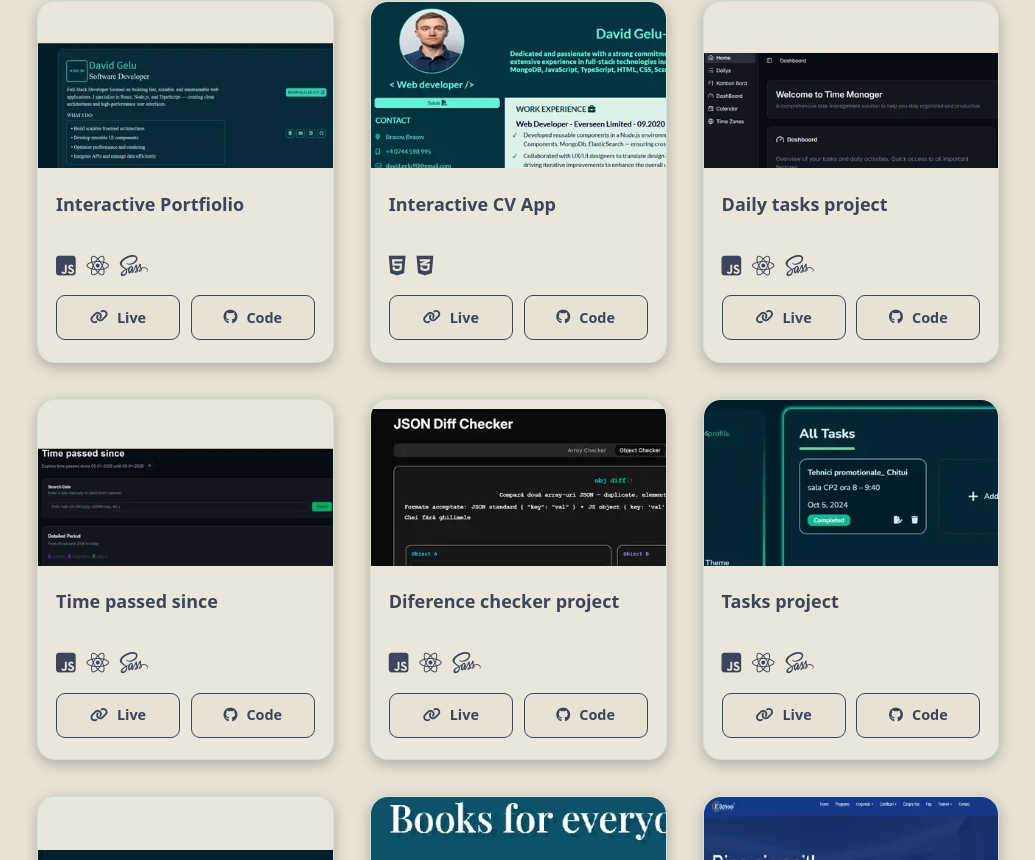
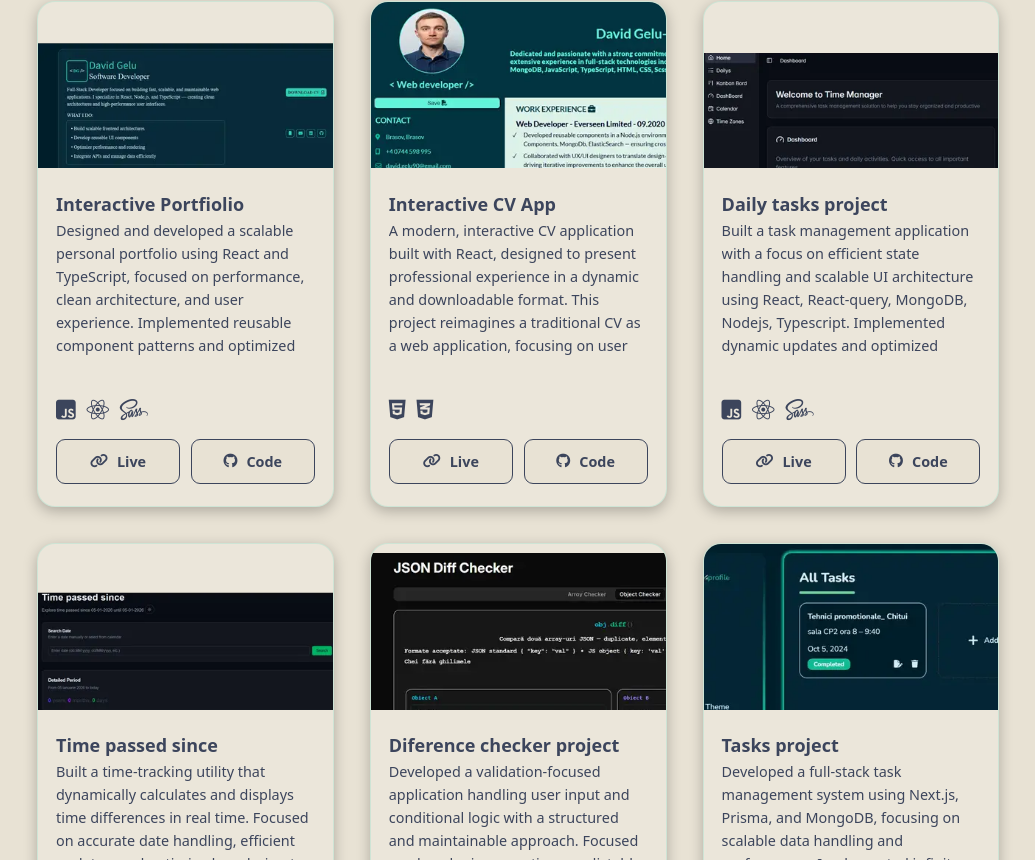
Before and after one commit to david-gelu/react-portfolio, a React (Vite) app: page / in a window 1280 px wide. Shown: the part 1040-1900 px from the top of the page, without its empty margins (173-1208 px from the left). Built offline with nearby package versions, Linux system fonts and the light colour scheme; no server answers.

Commit message:
update projects with desc

```diff
--- a/src/assets/_projects.scss
+++ b/src/assets/_projects.scss
@@ -66,10 +66,17 @@
   gap: 1rem;
 }
 
-.project-title {
+p.project-title {
   font-size: 1rem;
-  font-weight: 600;
+  font-weight: 700;
   color: $text-color;
+}
+
+.project-desc {
+  font-size: 0.8rem;
+  font-weight: 500;
+  height: 8rem;
+  overflow-y: auto;
 }
 
 .project-tech {
--- a/src/components/ProjectsPage.tsx
+++ b/src/components/ProjectsPage.tsx
@@ -55,8 +55,9 @@ const ProjectsPage = () => {
               </div>
 
               <div className="project-info">
-                <p className="project-title">{p.title}</p>
-
+                <p className="project-title">{p.title}
+                  <div className="project-desc">{p.desc}</div>
+                </p>
                 <div className="project-tech">
                   {p.teh?.slice(0, 4).map((t: string, i: number) => (
                     <i key={i} className={t} />
--- a/src/data.ts
+++ b/src/data.ts
@@ -206,11 +206,11 @@ export const studies = [
 export const work = [
   {
     everseen: [
-      'Built scalable web applications using React, TypeScript, Node.js, and MongoDB.',
-      'Developed components and improved code maintainability by reduceing code duplication through reusable component patterns.',
-      'Optimized performance and rendering behavior to enhance user experience by optimizing component rendering.',
-      'Collaborated with designer to deliver responsive UIs and seamless user experiences across devices.',
-      'Worked in Agile teams using Jira and GitLab  for project management and version control and participated in code reviews to maintain code quality and share knowledge.'
+      'Developed and maintained a real-time analytics dashboard using React, TypeScript, Node.js, and MongoDB, serving enterprise clients across multiple regions',
+      'Built and maintained a library of reusable UI components used across the platform, reducing development time and improving consistency',
+      'Optimized rendering performance and front-end load times, contributing to measurably smoother user experience across data-heavy views',
+      'Collaborated closely with UX/UI designers in a cross-functional team of 3–5 developers to deliver responsive, user-focused interfaces',
+      'Worked in an Agile environment using Jira, Confluence, and GitLab — participating in sprint planning and code reviews',
     ]
   }
 ]
--- a/src/types.ts
+++ b/src/types.ts
@@ -10,6 +10,7 @@ export type DataProjects = {
   imgDesc: string,
   projectLink: string,
   projectGit: string,
+  desc: string,
   teh: string[]
 }
 
```
